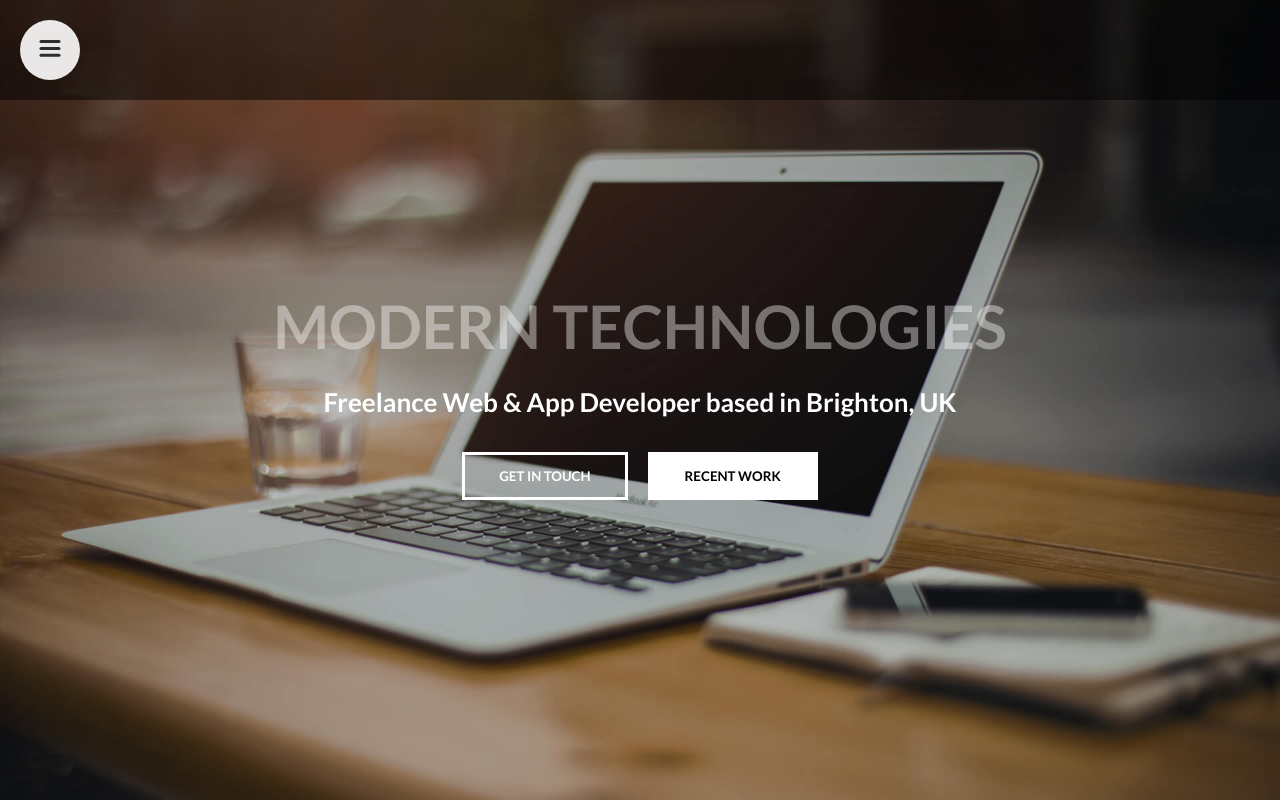
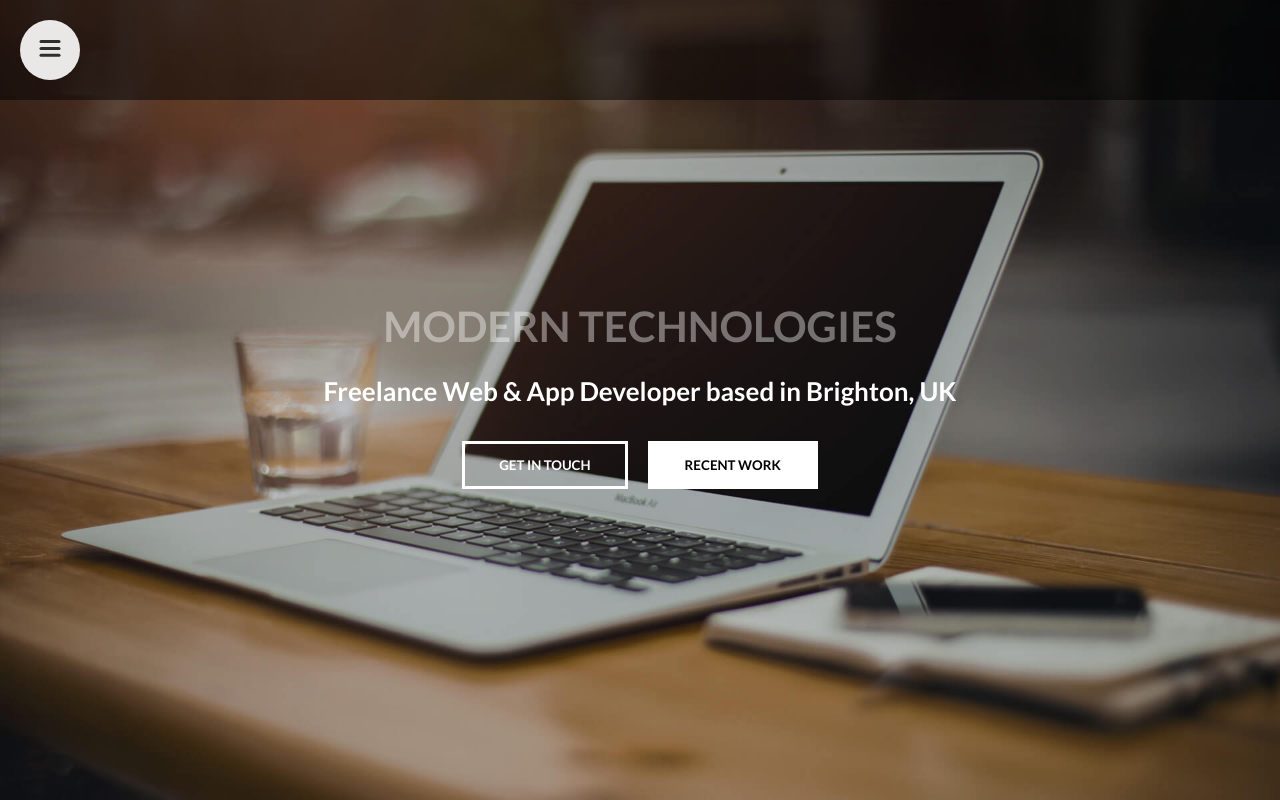
Before and after one commit to Wladyslav/ourapp, a React (Create React App) app: page / in a window 1280 px wide. Shown: the top 800 px of the page. Built offline with nearby package versions, Linux system fonts and the light colour scheme.

Commit message:
wordslider fixed

```diff
--- a/src/pages/mainPage/HeroPage/WordsSlider/WordsSlider.module.scss
+++ b/src/pages/mainPage/HeroPage/WordsSlider/WordsSlider.module.scss
@@ -1,17 +1,19 @@
 .mainPage_container {
   max-width: 800px;
   text-align: center;
+  padding: 10px;
 }
 .title_container {
 }
 
 .mainTitle {
-  font-size: 60px;
+  font-size: 42px;
   transition: 1s linear opacity;
   opacity: 0;
+  padding: 0 10px;
 }
 .mainTitle.animated {
-  font-size: 60px;
+  font-size: 42px;
   opacity: 1;
   //   transition: 1s linear opacity;
 }
```
